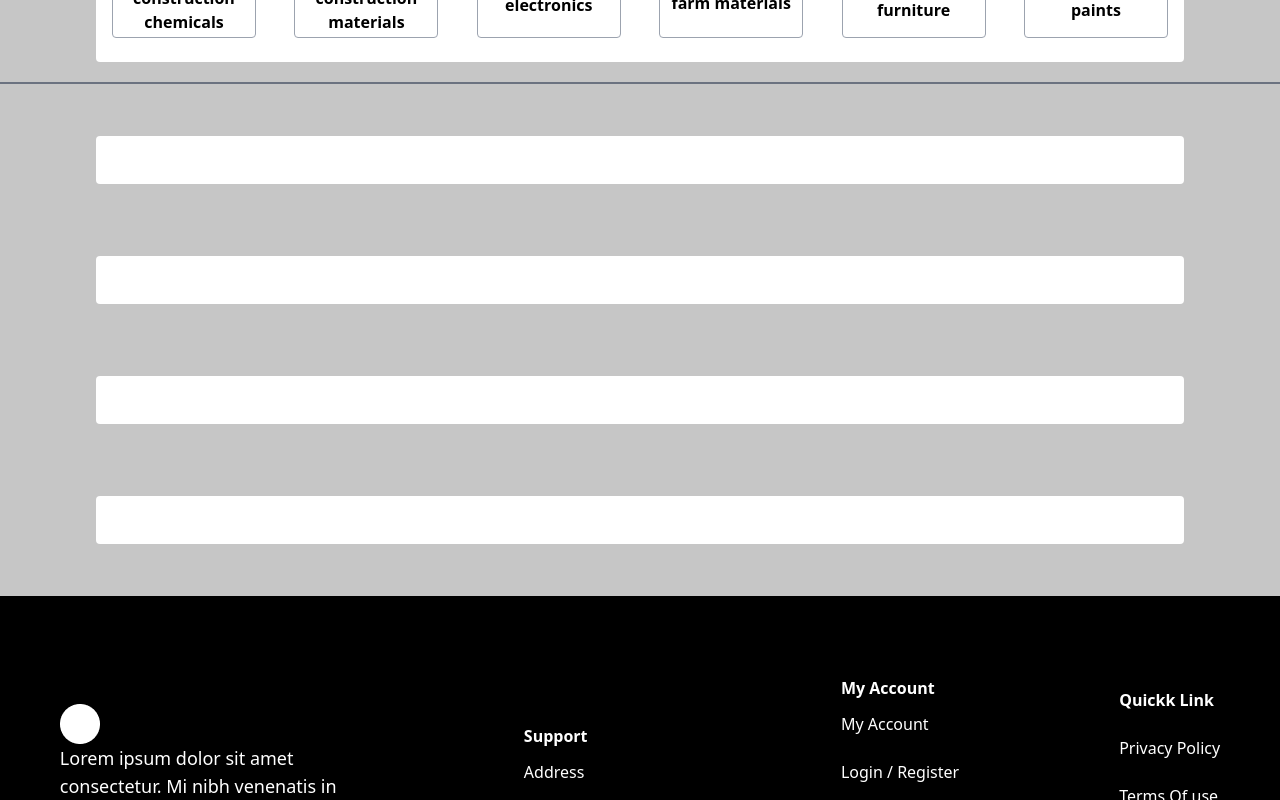
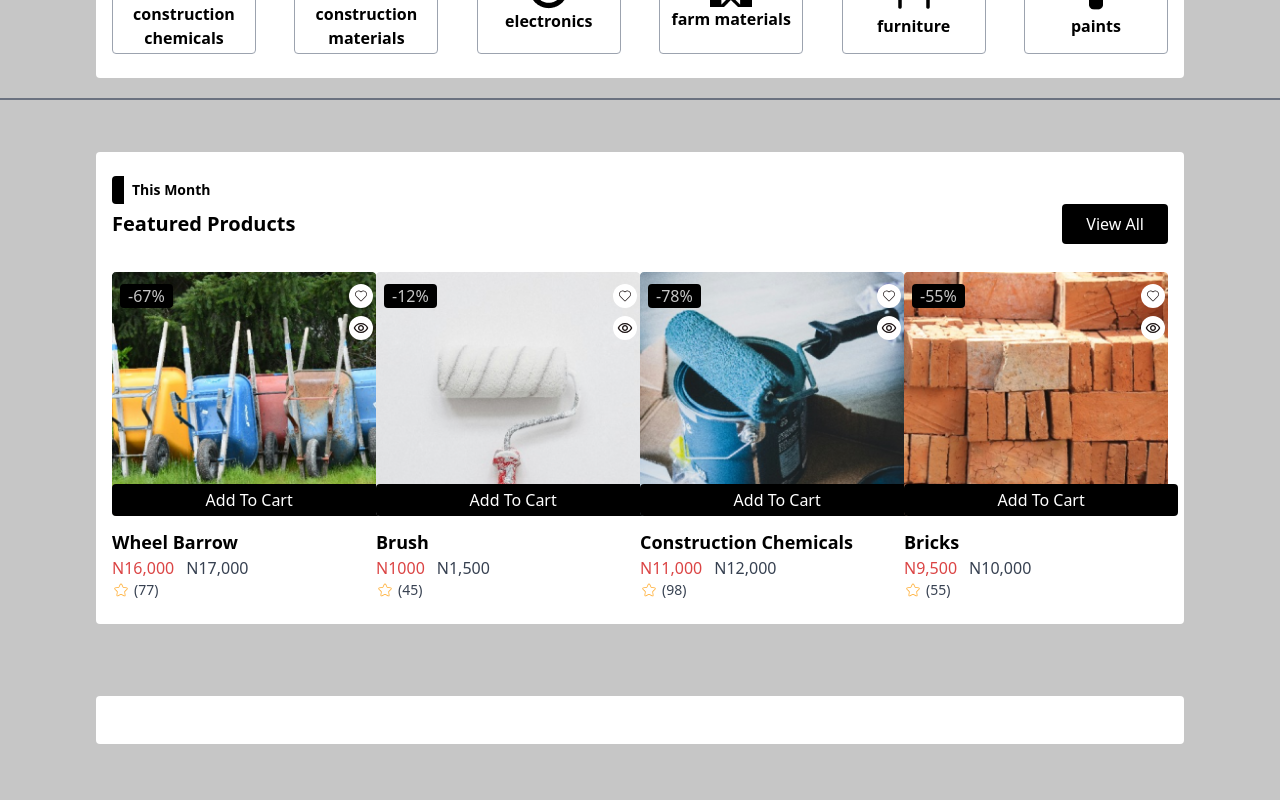
Before and after one commit to Donald2023-source/Building-e-commerce, a React (Vite) app: page /shop in a window 1280 px wide. Shown: the part 1945-2745 px from the top of the page. Built offline with nearby package versions, Linux system fonts and the light colour scheme.

Commit message:
modified featured product file

```diff
--- a/src/Pages/shop/main shop/Browse.jsx
+++ b/src/Pages/shop/main shop/Browse.jsx
@@ -45,7 +45,7 @@ const Browse = () => {
   return (
     <section className="px-24 border-b-2 border-y-gray-500 py-5 my-8">
       <Card>
-        <div className="pb-4">
+        <div className="pb-8">
           <div className="font-semibold text-sm border-l-[12px] border-radius px-2 py-1 border-l-black">
             Categories
           </div>
--- a/src/Pages/shop/main shop/FeaturedProduct.jsx
+++ b/src/Pages/shop/main shop/FeaturedProduct.jsx
@@ -1,9 +1,64 @@
 import Card from "./Card";
+import Button from "./Button";
+import { CiStar } from "react-icons/ci";
+import { CiHeart } from "react-icons/ci";
+import { MdOutlineRemoveRedEye } from "react-icons/md";
+import { data } from "./ProductData";
 
 const FeaturedProduct = () => {
   return (
     <section className="px-24   py-5 my-8">
-      <Card></Card>
+      <Card>
+        <div className="pb-4">
+          <div className="font-semibold text-sm border-l-[12px] border-radius px-2 py-1 border-l-black">
+            This Month
+          </div>
+          <div className="flex justify-between items-center">
+            <p className="font-semibold text-xl">Featured Products</p>
+            <Button>View All</Button>
+          </div>
+        </div>
+        <div className="flex items-center justify-between">
+          {data
+            .slice(44)
+            .map(({ img, id, price, previousPrice, rate, percent }, index) => (
+              <div key={index}>
+                <div className="relative py-3 ">
+                  <img src={img} alt={img} className="w-[100%]" />
+                  <div className="text-silver flex items-start gap-44 px-2 absolute top-6 ">
+                    <span className="bg-black text-center border-radius px-2 py-[0.3px] ">
+                      -{percent}%
+                    </span>
+                    <div className="flex flex-col gap-2">
+                      <CiHeart className="bg-white text-blackk rounded-full text-center text-2xl cursor-pointer px-1" />
+                      <MdOutlineRemoveRedEye className="bg-white text-blackk rounded-full text-center text-2xl cursor-pointer px-1" />
+                    </div>
+                  </div>
+                  <button className="bg-black text-white px-[5.85rem] text-nowrap text-center py-1 absolute bottom-3 border-radius">
+                    Add To Cart
+                  </button>
+                </div>
+                <div>
+                  <p className="font-semibold text-lg capitalize">{id}</p>
+                  <div className="flex items-center gap-3">
+                    <p className="text-fadedRed">
+                      <span>N</span>
+                      {price}
+                    </p>
+                    <p className="text-gray-700">
+                      <span className="">N</span>
+                      {previousPrice}
+                    </p>
+                  </div>
+                  <div className="flex items-center justify-normal gap-1">
+                    <CiStar className="text-lg text-cantaloupe " />
+                    <span className="text-gray-700 text-sm">({rate})</span>
+                  </div>
+                </div>
+              </div>
+            ))}
+        </div>
+      </Card>
     </section>
   );
 };
```
